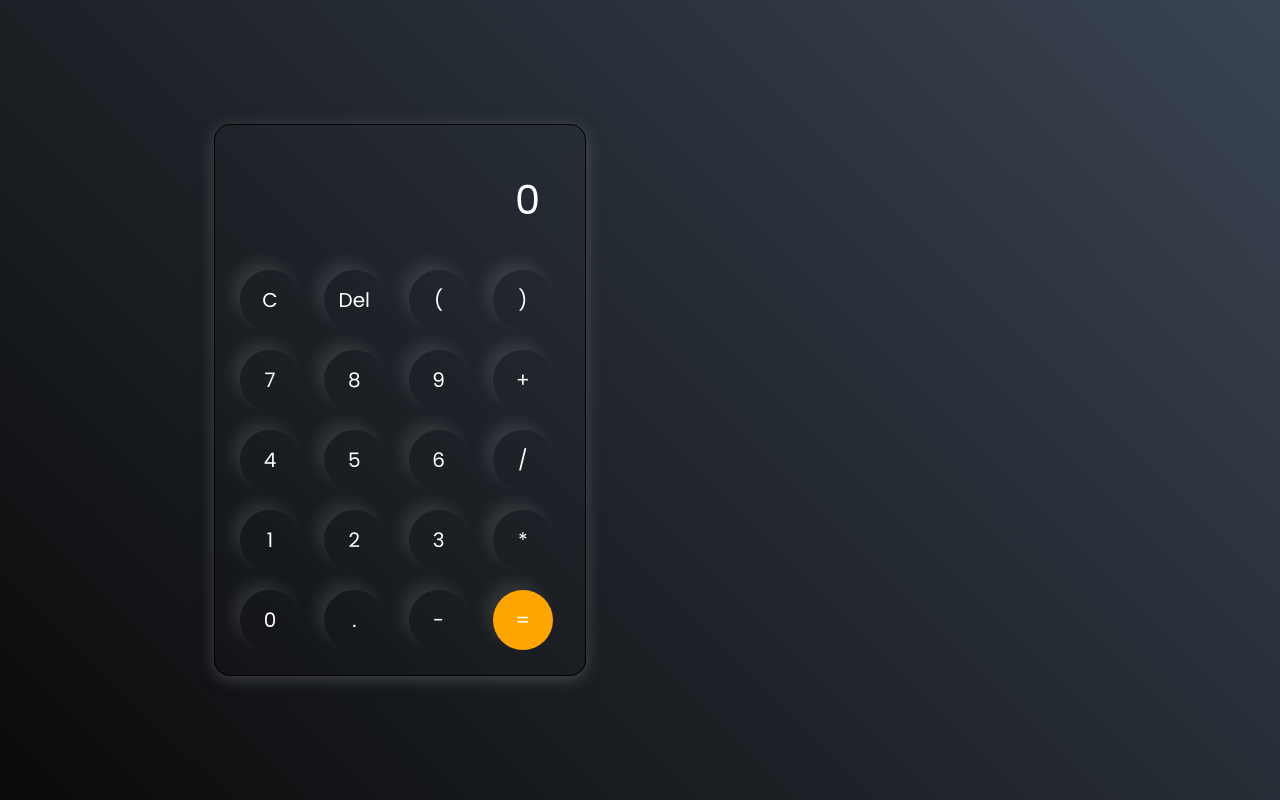
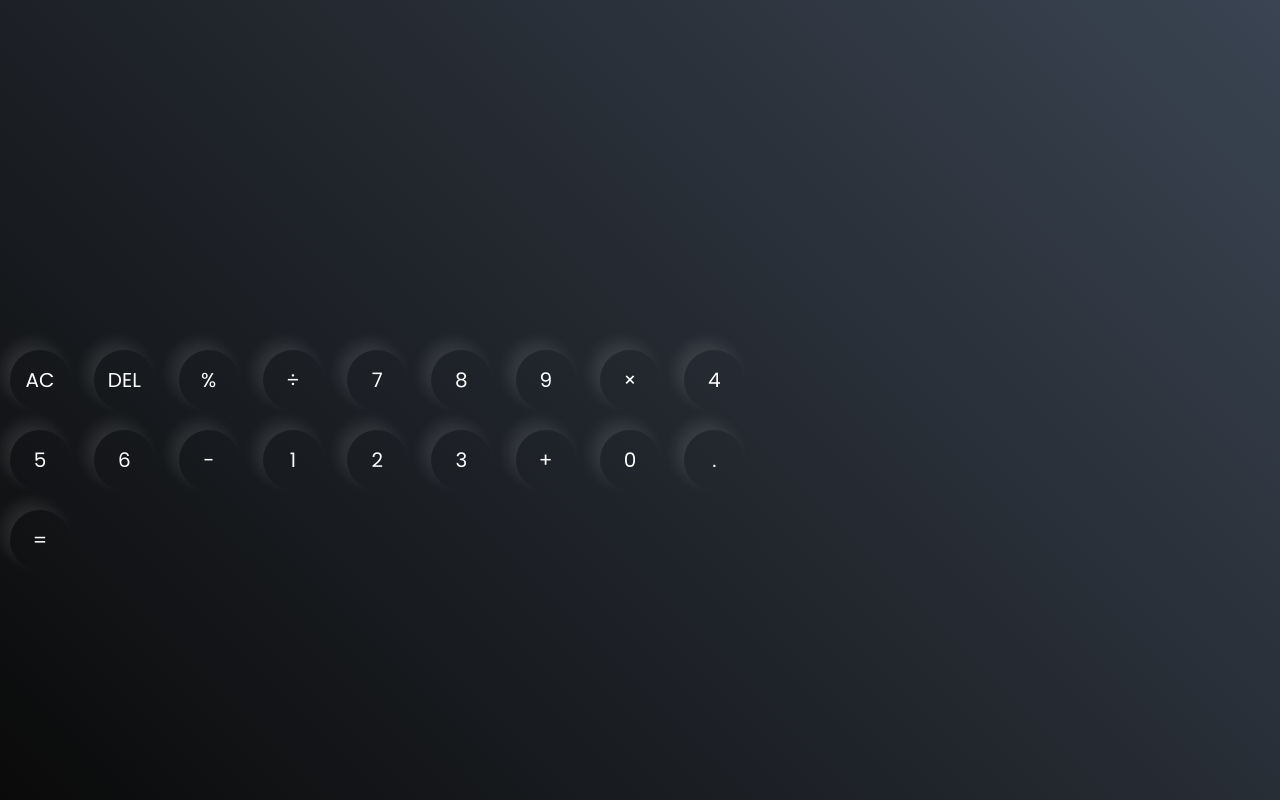
Before and after one commit to Manoj945-gif/calculator, a plain HTML site: page index.html in a window 1280 px wide. Drawn offline with Linux system fonts and the light colour scheme.

Commit message:
Refactor calculator HTML structure and elements

```diff
--- a/index.html
+++ b/index.html
@@ -1,55 +1,45 @@
 <!DOCTYPE html>
 <html lang="en">
 <head>
-    <meta charset="UTF-8">
-    <meta name="viewport" content="width=device-width, initial-scale=1.0">
-    <title>calculator using by html css and js</title>
-    <link rel="stylesheet"href="new.css">
+  <meta charset="UTF-8">
+  <meta name="viewport" content="width=device-width, initial-scale=1.0">
+  <title>Modern Calculator</title>
+  <link rel="stylesheet" href="new.css">
 </head>
 <body>
-    <div class="contanier">
-        <div class="row-2">
-            <input id="inputBox"type="text" placeholder="0">
-        </div>
-        <div class="row">
-            <button class="button">C</button>
-            <button class="button">Del</button>
-            <button class="button">(</button>
-            <button class="button">)</button>
 
-        </div>
+  <div class="calculator">
+    <div class="display">
+      <input type="text" id="result" readonly>
+    </div>
 
-        <div class="row">
-            <button class="button">7</button>
-            <button class="button">8</button>
-            <button class="button">9</button>
-            <button class="button">+</button>
+    <div class="buttons">
+      <button class="operator" onclick="clearResult()">AC</button>
+      <button class="operator" onclick="deleteLast()">DEL</button>
+      <button class="operator" onclick="appendValue('%')">%</button>
+      <button class="operator" onclick="appendValue('/')">÷</button>
 
-        </div>
-        <div class="row">
-            <button class="button">4</button>
-            <button class="button">5</button>
-            <button class="button">6</button>
-            <button class="button">/</button>
+      <button onclick="appendValue('7')">7</button>
+      <button onclick="appendValue('8')">8</button>
+      <button onclick="appendValue('9')">9</button>
+      <button class="operator" onclick="appendValue('*')">×</button>
 
-        </div>
-        <div class="row">
-            <button class="button">1</button>
-            <button class="button">2</button>
-            <button class="button">3</button>
-            <button class="button">*</button>
+      <button onclick="appendValue('4')">4</button>
+      <button onclick="appendValue('5')">5</button>
+      <button onclick="appendValue('6')">6</button>
+      <button class="operator" onclick="appendValue('-')">−</button>
 
-        </div>
-        <div class="row">
-            <button class="button">0</button>
-            <button class="button">.</button>
-            <button class="button">-</button>
-            <button class="button equal-btn">=</button>
+      <button onclick="appendValue('1')">1</button>
+      <button onclick="appendValue('2')">2</button>
+      <button onclick="appendValue('3')">3</button>
+      <button class="operator" onclick="appendValue('+')">+</button>
 
-        </div>
+      <button onclick="appendValue('0')" class="zero">0</button>
+      <button onclick="appendValue('.')">.</button>
+      <button class="equal" onclick="calculate()">=</button>
+    </div>
+  </div>
 
-
-    </div>
-    <script src="script.js"></script>
+<script src="script.js"></script>
 </body>
 </html>
```
